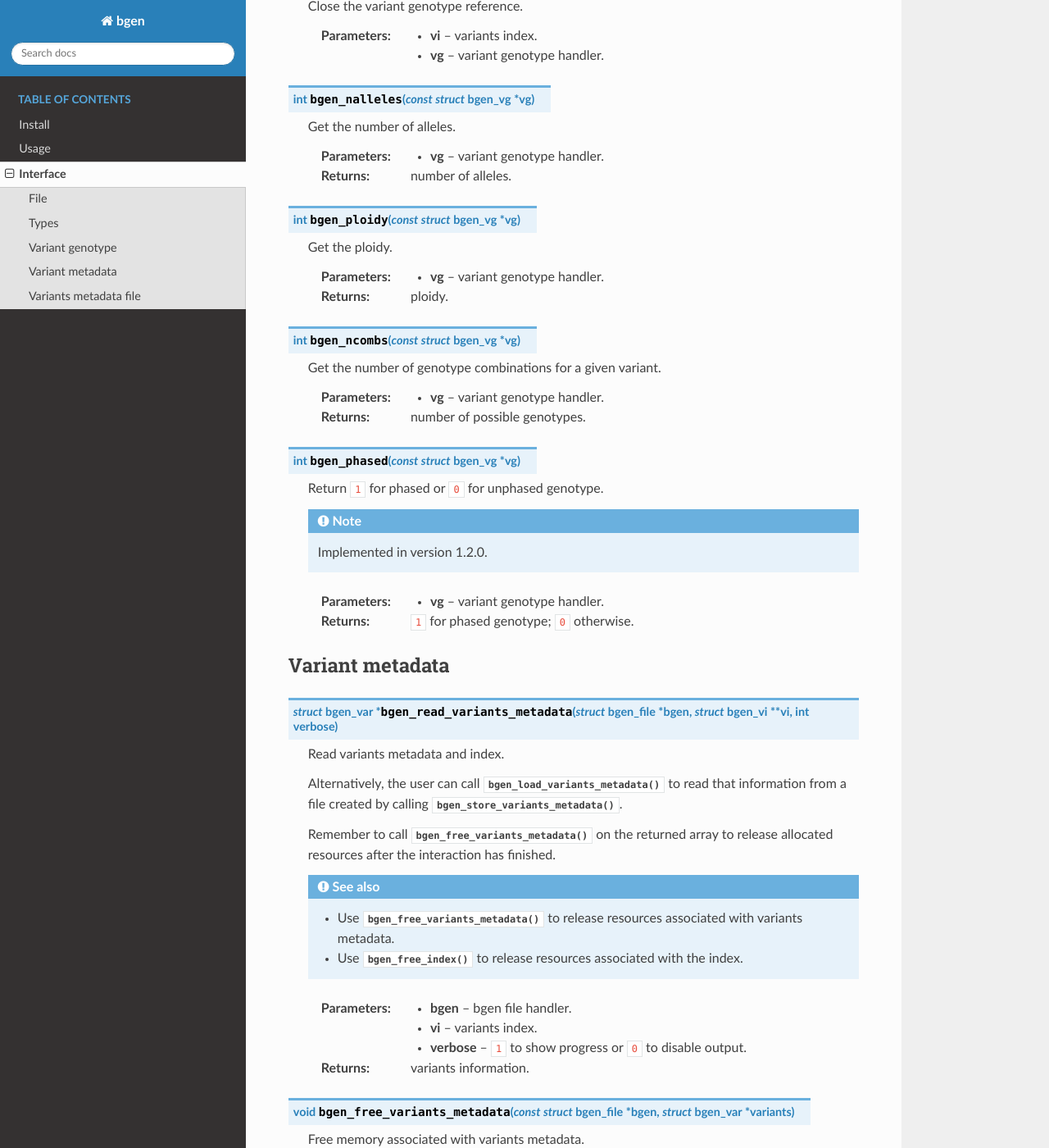
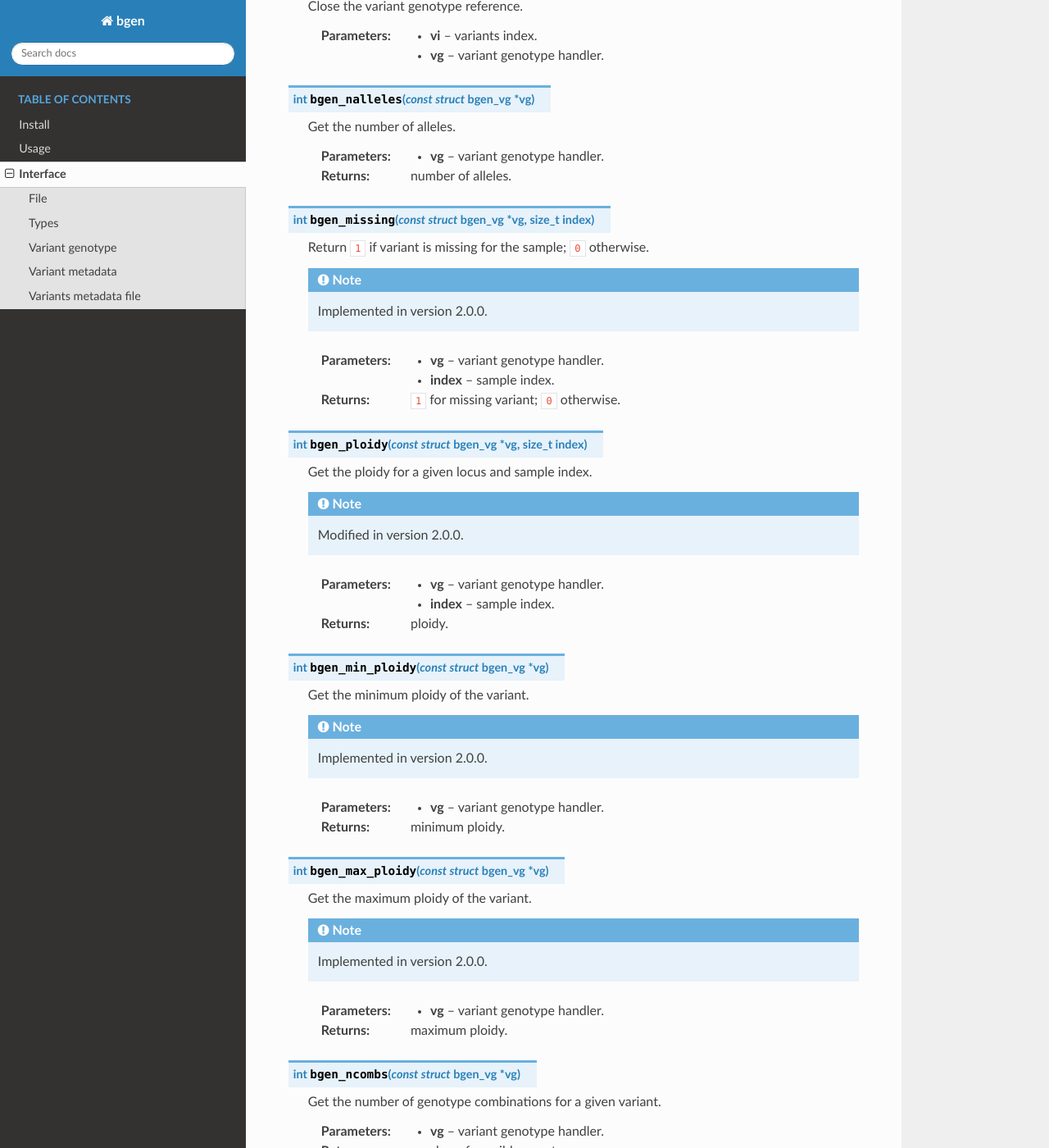
Before and after one commit to limix/bgen, a Sphinx documentation site: the page built from doc/api.rst, in a window 1280 px wide and 1400 px high, scrolled down 3937 px. Shown: the whole window at 82% size. Built offline with Sphinx 7.4.7 and the Read the Docs theme 2.0.0, drawn with Linux system fonts in a browser that asks for light colours; some of the changed text lies outside the part shown.

Commit message:
udpated doc

```diff
--- a/doc/api.rst
+++ b/doc/api.rst
@@ -208,12 +208,54 @@ Variant genotype
     :param vg: variant genotype handler.
     :return: number of alleles.
 
-.. function:: int bgen_ploidy(const struct bgen_vg* vg)
+.. function:: int bgen_missing(const struct bgen_vg *vg,\
+    size_t index)
 
-    Get the ploidy.
+    Return ``1`` if variant is missing for the sample;
+    ``0`` otherwise.
+
+    .. note::
+
+        Implemented in version 2.0.0.
 
     :param vg: variant genotype handler.
+    :param index: sample index.
+    :return: ``1`` for missing variant; ``0`` otherwise.
+
+.. function:: int bgen_ploidy(const struct bgen_vg* vg,\
+    size_t index)
+
+    Get the ploidy for a given locus and sample index.
+
+    .. note::
+
+        Modified in version 2.0.0.
+
+    :param vg: variant genotype handler.
+    :param index: sample index.
     :return: ploidy.
+
+.. function:: int bgen_min_ploidy(const struct bgen_vg *vg)
+
+    Get the minimum ploidy of the variant.
+
+    .. note::
+
+        Implemented in version 2.0.0.
+
+    :param vg: variant genotype handler.
+    :return: minimum ploidy.
+
+.. function:: int bgen_max_ploidy(const struct bgen_vg *vg)
+
+    Get the maximum ploidy of the variant.
+
+    .. note::
+
+        Implemented in version 2.0.0.
+
+    :param vg: variant genotype handler.
+    :return: maximum ploidy.
 
 .. function:: int bgen_ncombs(const struct bgen_vg *vg)
 
@@ -228,7 +270,7 @@ Variant genotype
 
     .. note::
 
-        Implemented in version 1.2.0.
+        Implemented in version 2.0.0.
 
     :param vg: variant genotype handler.
     :return: ``1`` for phased genotype; ``0`` otherwise.
```
